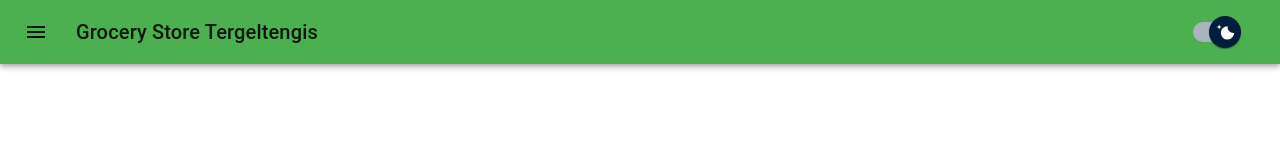
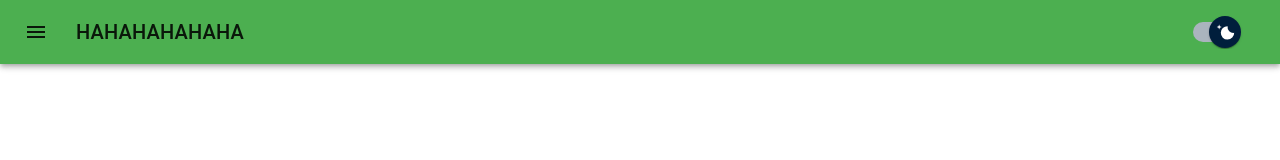
Before and after one commit to Tergeltengis/react-bootsrtap-template, a React (Create React App) app: page / in a window 1280 px wide. Shown: the top 160 px of the page. Built offline with nearby package versions, Linux system fonts and the light colour scheme.

Commit message:
hahaha navbar

```diff
--- a/src/components/NavBar.js
+++ b/src/components/NavBar.js
@@ -34,7 +34,7 @@ export function NavBar() {
               <MenuIcon />
             </IconButton>
             <Typography variant="h6" component="div" sx={{ flexGrow: 1 }}>
-              Grocery Store Tergeltengis
+              HAHAHAHAHAHA
             </Typography>
 
             <MaterialUISwitch
```
